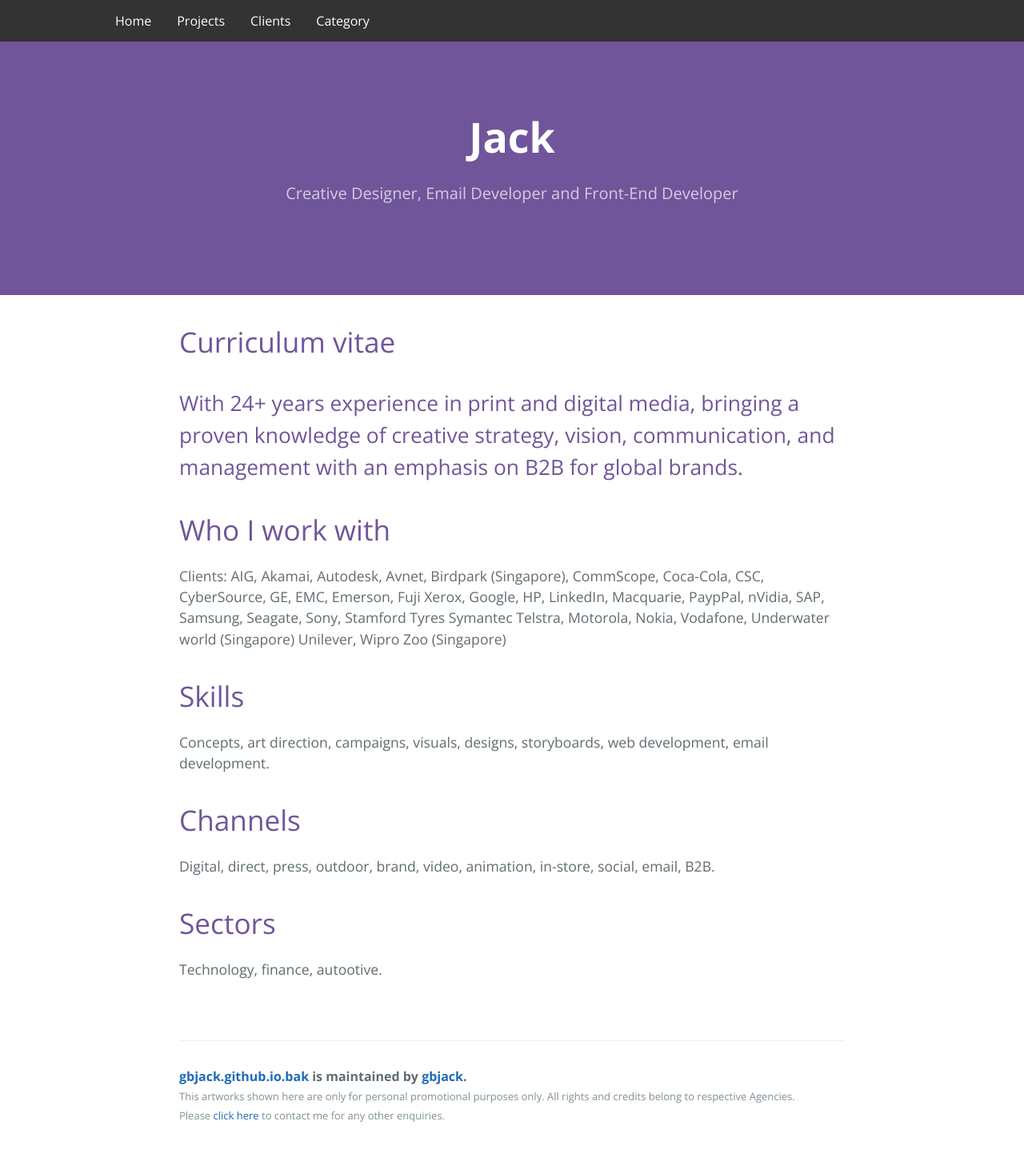
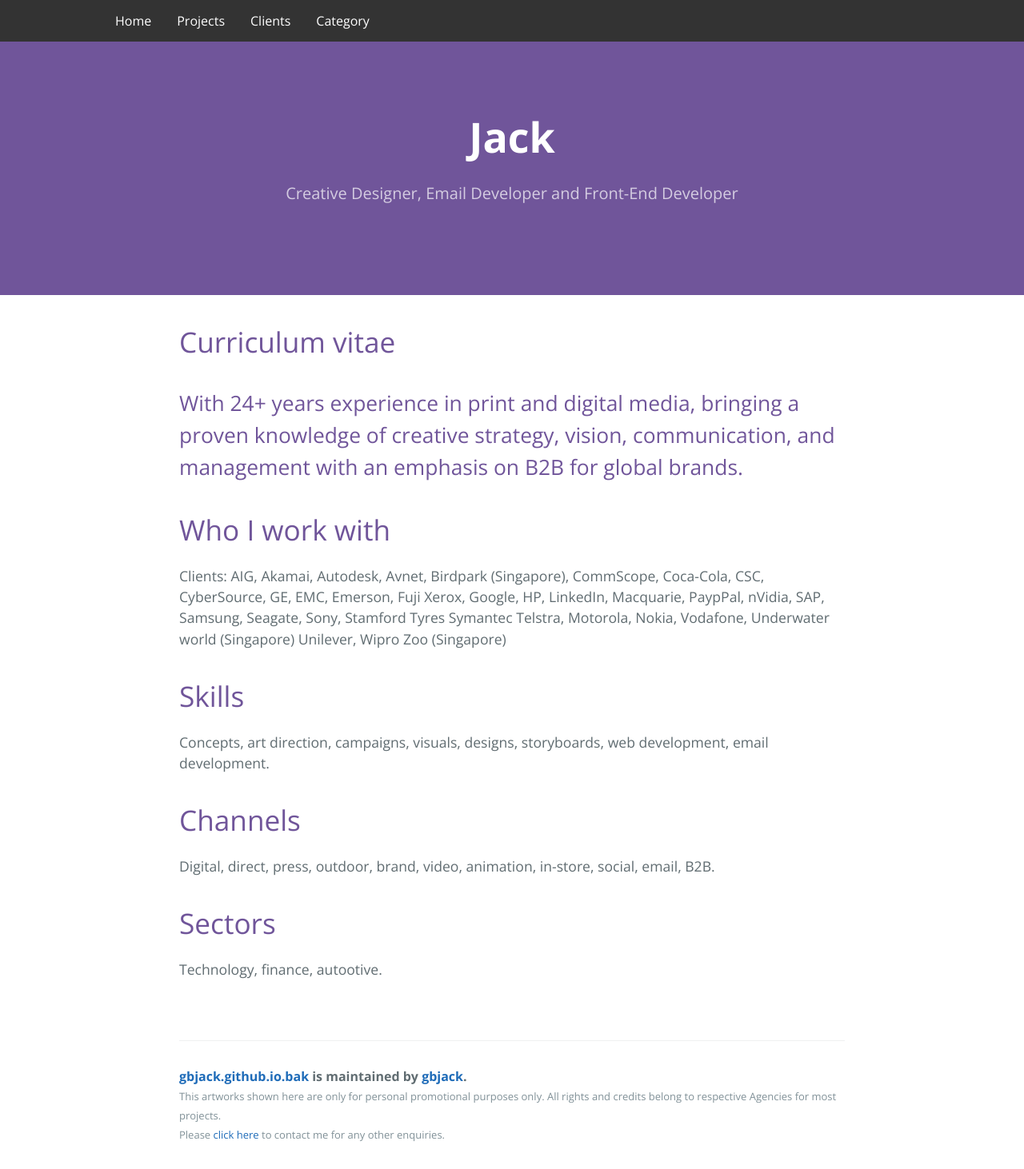
Before and after one commit to gbjack/gbjack.github.io.bak, a Jekyll site: the page built from index.html, in a window 1280 px wide. Shown: the whole page at 80% size. Built offline with Jekyll 4.4.1, drawn with Linux system fonts in a browser that asks for light colours; before the commit the page ends 1438 px from its top, so only the background shows below that.

Commit message:
Update default.html

```diff
--- a/_layouts/default.html
+++ b/_layouts/default.html
@@ -32,7 +32,7 @@
         {% if site.github.is_project_page %}
           <span class="site-footer-owner"><a href="{{ site.github.repository_url }}">{{ site.github.repository_name }}</a> is maintained by <a href="{{ site.github.owner_url }}">{{ site.github.owner_name }}</a>.</span>
         {% endif %}
-        <span class="site-footer-credits">This artworks shown here are only for personal promotional purposes only. All rights and credits belong to respective Agencies.<br>Please <a href="https://gbjack.wufoo.com/forms/ms3pzwp1yum6i5/" target="_blank">click here</a> to contact me for any other enquiries.</span>
+        <span class="site-footer-credits">This artworks shown here are only for personal promotional purposes only. All rights and credits belong to respective Agencies for most projects.<br>Please <a href="https://gbjack.wufoo.com/forms/ms3pzwp1yum6i5/" target="_blank">click here</a> to contact me for any other enquiries.</span>
       </footer>
     </section>
 
```
